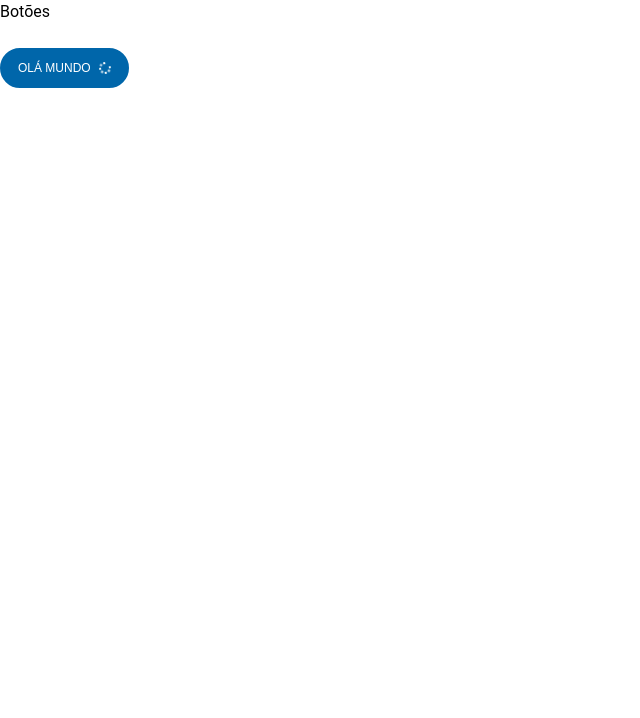
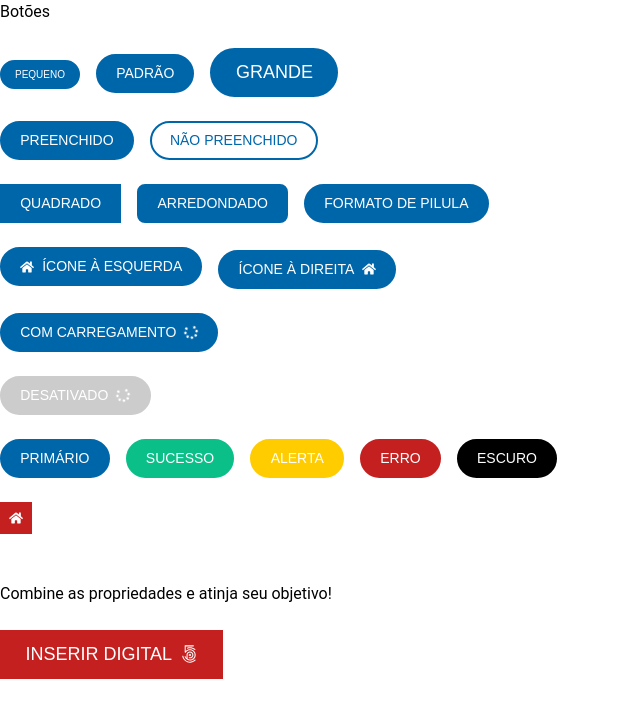
Before and after one commit to asjuanguilherme/design-system, a Next.js app: page / in a window 1280 px wide. Shown: the top 718 px of the page, without its empty margins (0-640 px from the left). Built offline with nearby package versions, Linux system fonts and the light colour scheme.

Commit message:
feat: wip

```diff
--- a/src/components/Button/index.tsx
+++ b/src/components/Button/index.tsx
@@ -4,26 +4,39 @@ import * as S from './styles'
 interface Props {
    label: string;
    onClick?: VoidFunction;
-   icon?: ReactComponentElement<any>;
    variant?: string;
    href?: string;
    target?: string;
    corner?: 'squared' | 'rounded' | 'pill';
    disabled?: boolean;
+   icon?: ReactComponentElement<any>;
    prefix?: any;
    sufix?: any;
    loading?: boolean;
+   size?: 'small' | 'default' | 'large';
+   outlined?: boolean;
+   className?: string;
 }
 
-const Button = ({label, onClick, variant = 'primary', corner = 'rounded', href, target, disabled, prefix, sufix, loading} : Props) => {
+const Button = ({label, onClick, variant = 'primary', corner = 'rounded', href, target, disabled, prefix, sufix, loading, size = 'default', outlined = false, className, icon } : Props) => {
    return (
-      <S.Wrapper onClick={ onClick } variant={ variant } corner={ corner } disabled={disabled} >
+      <S.Wrapper
+         onClick={ onClick }
+         variant={ variant }
+         corner={ corner }
+         disabled={disabled}
+         size={ size }
+         outlined={ outlined }
+         className={ className }
+         icon={ !!icon }
+      >
          <a href={ href } target={ target } >
             { prefix &&
                <div className="mr-2">
                   { prefix }
                </div>
             }
+            { icon }
             { label }
             { (sufix && !loading) &&
                <div className="ml-2">
--- a/src/components/Button/styles.ts
+++ b/src/components/Button/styles.ts
@@ -1,28 +1,43 @@
 import styled, { css, DefaultTheme, ThemeProps, keyframes } from 'styled-components'
 import { darken } from 'polished'
 import { FaSpinner } from 'react-icons/fa'
+import { ReactComponentElement } from 'react'
+
+const filledStyle = (color: string) => css`
+   background-color: ${color};
+   border: 2px solid ${color};
+   color: white;
+
+   &:hover {
+      background-color: ${ props => darken(0.1, color)};
+      border-color: ${ props => darken(0.1, color)};
+   }
+`
+
+const outlinedStyle = (color: string) => css`
+   background-color: transparent;
+   border: 2px solid ${color};
+   color: ${color};
+
+   &:hover {
+      background-color: ${ color };
+      border-color: ${ color };
+      color: white;
+   }
+`
+
+const getSize = ( props: ThemeProps<DefaultTheme>, size: string ) => css`
+   font-size: ${ props => props.theme.fontSize[size]};
+`
 
 const getCorner = ( props: ThemeProps<DefaultTheme>, variant: string ) => css`
    border-radius: ${ props => props.theme.corners[variant]};
 `
 
-const getVariant = ( props: ThemeProps<DefaultTheme>, variant: string ) => css`
-   background-color: ${ props => props.theme.colors[variant] };
-   border: 2px solid ${ props => props.theme.colors[variant] };
-   color: white;
+const getVariant = ( props: any, variant: string, outlined: boolean ) => css`
    text-decoration: none;
 
-   //OUTLINED HOVER STYLE
-   /* &:hover {
-      color: ${ props => props.theme.colors[variant] };
-      background-color: white;
-   } */
-
-   //DARKEN HOVER STYLE
-   &:hover {
-      background-color: ${ props => darken(0.1, props.theme.colors[variant]) };
-      border-color: ${ props => darken(0.1, props.theme.colors[variant]) };
-   }
+   ${ outlined? outlinedStyle(props.theme.colors[variant]) : filledStyle(props.theme.colors[variant]) }
 `
 
 const DisabledVariant = css`
@@ -37,11 +52,10 @@ const DisabledVariant = css`
    }
 `
 
-export const Wrapper = styled.button<{ variant: string, corner: string; }>`
+export const Wrapper = styled.button<{ variant: string, corner: string; size: string, outlined: boolean, icon: boolean }>`
    a {
       user-select: none;
-      padding: 0 1rem;
-      height: 2.5rem;
+      padding: .5em 1.3em;
       display: flex;
       align-items: center;
       justify-content: center;
@@ -52,8 +66,10 @@ export const Wrapper = styled.button<{ variant: string, corner: string; }>`
       cursor: pointer;
       transition: .2s;
 
-      ${ props => getCorner(props, props.corner)}
-      ${ props => getVariant(props, props.variant) };
+      ${ props => props.icon? `padding: .5em;` : `` }
+      ${ props => getSize(props, props.size) };
+      ${ props => getCorner(props, props.corner)};
+      ${ props => getVariant(props, props.variant, props.outlined) };
       ${ props => props.disabled === true && DisabledVariant };
    }
 `
--- a/src/pages/index.tsx
+++ b/src/pages/index.tsx
@@ -1,5 +1,5 @@
 import Button from "../components/Button"
-import { FaHome } from 'react-icons/fa'
+import { Fa500Px, FaHome } from 'react-icons/fa'
 
 const Index = () => {
   return (
@@ -7,12 +7,166 @@ const Index = () => {
       <h2>Botões</h2>
       <br></br>
       <Button
-        label="Olá Mundo"
+        label="pequeno"
+        href="https://google.com.br"
+        variant="primary"
+        size="small"
+        corner="pill"
+        className="mr-4"
+      />
+      <Button
+        label="padrão"
         href="https://google.com.br"
         variant="primary"
         corner="pill"
-        sufix={ <FaHome/> }
+        className="mr-4"
+      />
+      <Button
+        label="Grande"
+        href="https://google.com.br"
+        variant="primary"
+        corner="pill"
+        size="large"
+      />
+      <br/>
+      <br/>
+      <Button
+        label="preenchido"
+        href="https://google.com.br"
+        variant="primary"
+        corner="pill"
+        className="mr-4"
+      />
+      <Button
+        label="não preenchido"
+        href="https://google.com.br"
+        variant="primary"
+        outlined={true}
+        corner="pill"
+        className="mr-4"
+      />
+      <br/>
+      <br/>
+      <Button
+        label="quadrado"
+        href="https://google.com.br"
+        variant="primary"
+        corner="squared"
+        className="mr-4"
+      />
+      <Button
+        label="arredondado"
+        href="https://google.com.br"
+        variant="primary"
+        corner="rounded"
+        className="mr-4"
+      />
+      <Button
+        label="formato de pilula"
+        href="https://google.com.br"
+        variant="primary"
+        corner="pill"
+        className="mr-4"
+      />
+      <br/>
+      <br/>
+      <Button
+        label="ícone à esquerda"
+        href="https://google.com.br"
+        variant="primary"
+        corner="pill"
+        prefix={ <FaHome />}
+        className="mr-4"
+      />
+      <Button
+        label="ícone à direita"
+        href="https://google.com.br"
+        variant="primary"
+        corner="pill"
+        sufix={ <FaHome />}
+        className="mr-4"
+      />
+      <br/>
+      <br/>
+      <Button
+        label="com carregamento"
+        href="https://google.com.br"
+        variant="primary"
+        corner="pill"
         loading={true}
+        className="mr-4"
+      />
+      <br/>
+      <br/>
+      <Button
+        label="desativado"
+        href="https://google.com.br"
+        variant="primary"
+        disabled={ true }
+        corner="pill"
+        loading={true}
+        className="mr-4"
+      />
+      <br/>
+      <br/>
+      <Button
+        label="primário"
+        href="https://google.com.br"
+        variant="primary"
+        corner="pill"
+        className="mr-4"
+      />
+      <Button
+        label="sucesso"
+        href="https://google.com.br"
+        variant="success"
+        corner="pill"
+        className="mr-4"
+      />
+      <Button
+        label="alerta"
+        href="https://google.com.br"
+        variant="warning"
+        corner="pill"
+        className="mr-4"
+      />
+      <Button
+        label="erro"
+        href="https://google.com.br"
+        variant="error"
+        corner="pill"
+        className="mr-4"
+      />
+      <Button
+        label="escuro"
+        href="https://google.com.br"
+        variant="black"
+        corner="pill"
+        className="mr-4"
+      />
+      <br/>
+      <br/>
+      <Button
+        label=""
+        icon={ <FaHome /> }
+        href="https://google.com.br"
+        variant="error"
+        corner="squared"
+        className="mr-4"
+      />
+      <br/>
+      <br/>
+      <br/>
+      <h1>Combine as propriedades e atinja seu objetivo!</h1>
+      <br/>
+      <Button
+        label="Inserir Digital"
+        href="https://google.com.br"
+        variant="error"
+        sufix={ <Fa500Px/> }
+        corner="squared"
+        size="large"
+        className="mr-4"
       />
     </div>
   )
--- a/src/themes/themes.ts
+++ b/src/themes/themes.ts
@@ -23,5 +23,11 @@ export const light = {
       squared: '0px',
       rounded: '.5rem',
       pill: '10rem',
+   },
+
+   fontSize: {
+      small: '.625rem',
+      default: '.875rem',
+      large: '1.125rem',
    }
 }
```
